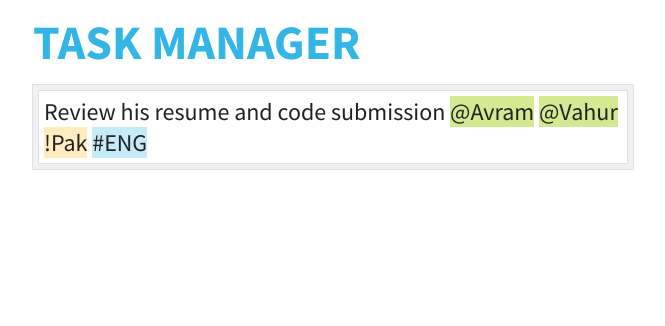
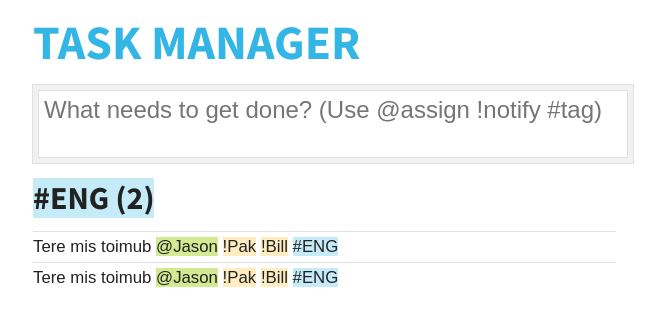
Before and after one commit to Zanfa/Task-Manager, a Flask app: page / in a window 1280 px wide. Shown: the top 326 px of the page, without its empty margins (307-972 px from the left). Run offline with Flask 2, Linux system fonts and the light colour scheme.

Commit message:
Preliminar task list

```diff
--- /dev/null
+++ b/static/reset-min.css
@@ -0,0 +1,7 @@
+/*
+Copyright (c) 2011, Yahoo! Inc. All rights reserved.
+Code licensed under the BSD License:
+http://developer.yahoo.com/yui/license.html
+version: 2.9.0
+*/
+html{color:#000;background:#FFF}body,div,dl,dt,dd,ul,ol,li,h1,h2,h3,h4,h5,h6,pre,code,form,fieldset,legend,input,button,textarea,select,p,blockquote,th,td{margin:0;padding:0}table{border-collapse:collapse;border-spacing:0}fieldset,img{border:0}address,button,caption,cite,code,dfn,em,input,optgroup,option,select,strong,textarea,th,var{font:inherit}del,ins{text-decoration:none}li{list-style:none}caption,th{text-align:left}h1,h2,h3,h4,h5,h6{font-size:100%;font-weight:normal}q:before,q:after{content:''}abbr,acronym{border:0;font-variant:normal}sup{vertical-align:baseline}sub{vertical-align:baseline}legend{color:#000}
--- a/static/style.css
+++ b/static/style.css
@@ -3,7 +3,7 @@ html, body {
     padding: 0;
 }
 
-h1 {
+h1, h2 {
     color: #33B5E5;
     width: 600px;
     font-size: 3em;
@@ -14,22 +14,34 @@ h1 {
     padding-bottom: 0.25em;
 }
 
+h2 {
+    font-size: 2em;
+}
+
+h2 span {
+    color: #222222;
+}
+
 .center {
     margin: 0 auto;
 }
 
-.header {
-    position: relative;
-}
 
 .content {
+    position: relative;
     width: 600px;
 
     border: 1px solid #E1E1E1;
     background: #F1F1F1;
 }
-.header textarea, .textarea {
-    font-family: 'Source Sans Pro', sans-serif;
+
+.header {
+    margin-bottom: 6px;
+}
+
+.header textarea, .textarea, .decorated {
+    //font-family: 'Source Sans Pro', sans-serif;
+    font-family: Arial;
     display: block;
     border: 1px solid #E1E1E1;
     font-size: 1.5em;
@@ -52,18 +64,67 @@ textarea {
 
 .textarea {
     position: absolute;
-    top: -5px;
     color: rgba(0, 0, 0, 0);
     background: white;
+    height: 56px;
+    top: 0px;
 }
 
-.textarea .assign {
+.decorated {
+
+}
+
+.decorated .assign {
     background: #D3E992;
 }
-.textarea .notify {
+.decorated .notify {
     background: #FFECC0;
 }
 
-.textarea .tag {
+.decorated .tag, h2 span {
     background: #C5EAF8;
 }
+
+.description {
+    border: 0;
+    //border-bottom: 1px solid #33B5E5;
+}
+
+ol, li {
+    margin: 0;
+    padding: 0;
+}
+
+.tasklist {
+    list-style: none;
+    width: 600px;
+    font-size: 0.7em !important;
+}
+
+.tasklist li {
+    margin-left: 0;
+    padding-left: 0;
+    padding-bottom: 0;
+    border-top: 1px solid #E1E1E1;
+}
+
+.checkbox {
+    position: absolute;
+    top: -1px;
+    left: -51px;
+    width: 49px;
+    height: 48px;
+    border: 1px solid #E1E1E1;
+    border-right: 0;
+    font-family: Arial;
+    font-size: 45px;
+    text-align: center;
+    line-height: 1.1em;
+    background: #F1F1F1;
+    cursor: pointer;
+    color: white;
+}
+
+.checkbox.checked {
+    color: #D3E992;
+}
--- a/templates/main.html
+++ b/templates/main.html
@@ -2,21 +2,46 @@
 <html>
 <head>
     <title>TaskManager</title>
+    <link rel="stylesheet" href="/static/reset-min.css" type="text/css">
     <link href='http://fonts.googleapis.com/css?family=Source+Sans+Pro:400,700' rel='stylesheet' type='text/css'>
-    <link rel="stylesheet" href="/static/style.css"
-          type="text/css" />
+    <link rel="stylesheet" href="/static/style.css" type="text/css">
+    <script src="/static/js/task.js"></script>
+    <script src="static/js/jquery-1.8.0.min.js"></script>
+    <script>
+        $(function () {
+            $('#task').keydown(function (e) {
+                setTimeout(function() {
+                    var task = new Task($(e.target).val());
+                    $('#highlighter').html(task.getHighlighted());
+                }, 1);
+            });
+        });
+    </script>
 </head>
 <body>
     <h1 class="center">Task Manager</h1>
-    <div class="content center">
-        <div class="header">
-            <div class="textarea">Review his resume and code submission
-                <span class="assign">@Avram</span> <span class="assign">@Vahur</span>
-                <span class="notify">!Pak</span> <span class="tag">#ENG</span></div>
-            <textarea id="test" autocomplete="off"
-                    placeholder="What needs to get done? TAG @assign !notify #tag"
-                    rows="2">Review his resume and code submission @Avram @Vahur !Pak #ENG</textarea>
-        </div>
+    <div class="content center header">
+            <div class="textarea decorated" id="highlighter"></div>
+            <textarea id="task" autocomplete="off"
+                    placeholder="What needs to get done? (Use @assign !notify #tag)" rows="2"></textarea>
     </div>
+
+    <h2 class="center"><span>#ENG (2)</span></h2>
+
+    <ol class="tasklist center">
+        <li class="decorated description">
+            Tere mis toimub <span class="assign">@Jason</span>
+            <span class="notify">!Pak</span>
+            <span class="notify">!Bill</span>
+            <span class="tag">#ENG</span>
+        </li>
+        <li class="decorated description">
+            Tere mis toimub <span class="assign">@Jason</span>
+            <span class="notify">!Pak</span>
+            <span class="notify">!Bill</span>
+            <span class="tag">#ENG</span>
+        </li>
+    </ol>
+
 </body>
 </html>
```
